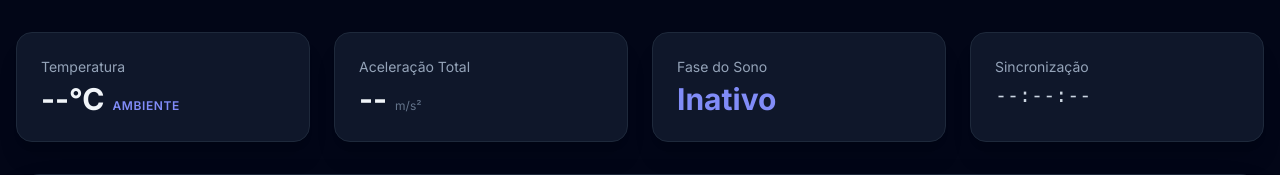
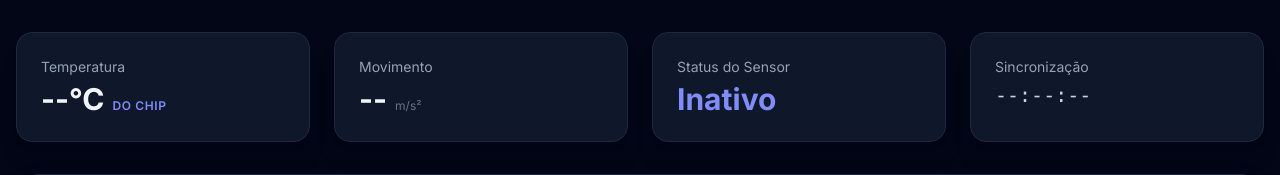
Before and after one commit to vitormendes4072/DormioSmart, a Flask app: page / in a window 1280 px wide. Shown: the part 65-240 px from the top of the page. Run offline with Flask 3, Linux system fonts and the light colour scheme; data that the repository does not hold is empty; some libraries are stand-ins or nearby versions.

Commit message:
fix: dashboard alinhado ao escopo — Fase do Sono > Status do Sensor, Ambiente > Do Chip, Aceleracao Total > Movimento (FIX-06)

```diff
--- a/web-app/templates/dashboard.html
+++ b/web-app/templates/dashboard.html
@@ -35,12 +35,12 @@
                 <p class="text-slate-400 text-sm font-medium mb-1">Temperatura</p>
                 <div class="flex items-baseline gap-2">
                     <h2 id="temp-val" class="text-3xl font-bold">--°C</h2>
-                    <span class="text-indigo-400 text-xs font-semibold uppercase tracking-wider">Ambiente</span>
+                    <span class="text-indigo-400 text-xs font-semibold uppercase tracking-wider">Do Chip</span>
                 </div>
             </div>
 
             <div class="bg-slate-900 border border-slate-800 p-6 rounded-2xl shadow-xl">
-                <p class="text-slate-400 text-sm font-medium mb-1">Aceleração Total</p>
+                <p class="text-slate-400 text-sm font-medium mb-1">Movimento</p>
                 <div class="flex items-baseline gap-2">
                     <h2 id="mov-val" class="text-3xl font-bold">--</h2>
                     <span class="text-slate-500 text-xs">m/s²</span>
@@ -48,7 +48,7 @@
             </div>
 
             <div class="bg-slate-900 border border-slate-800 p-6 rounded-2xl shadow-xl">
-                <p class="text-slate-400 text-sm font-medium mb-1">Fase do Sono</p>
+                <p class="text-slate-400 text-sm font-medium mb-1">Status do Sensor</p>
                 <h2 id="status-val" class="text-3xl font-bold text-indigo-400">Inativo</h2>
             </div>
 
```
